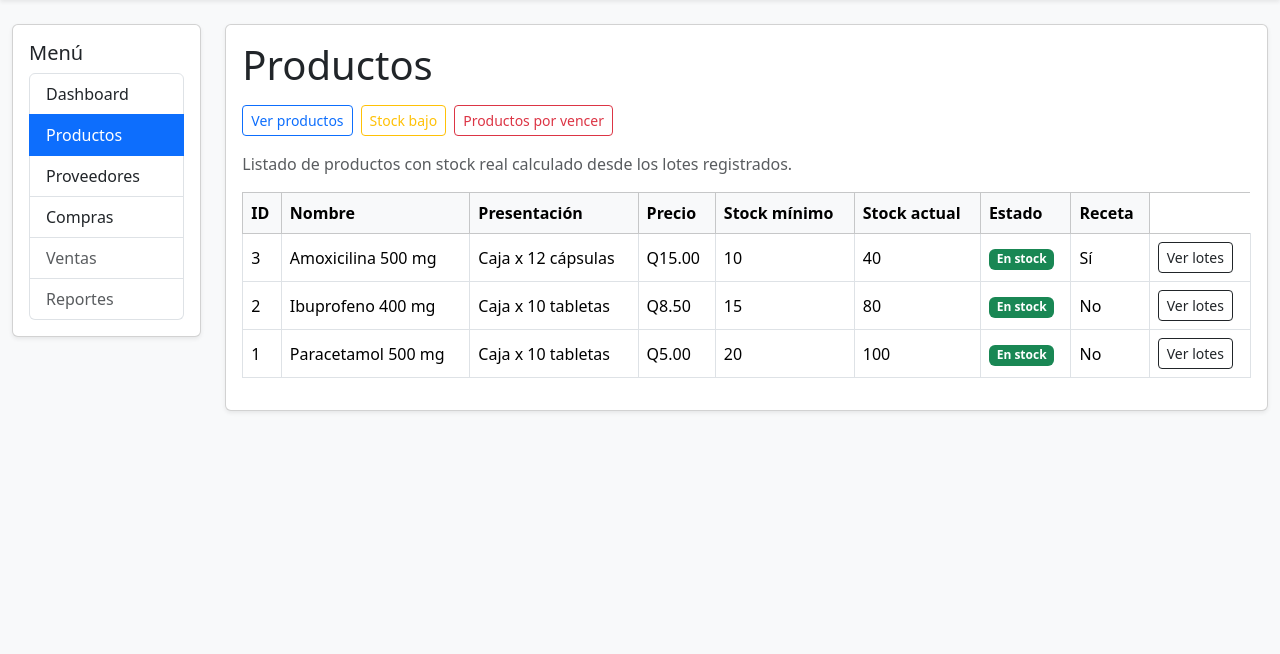
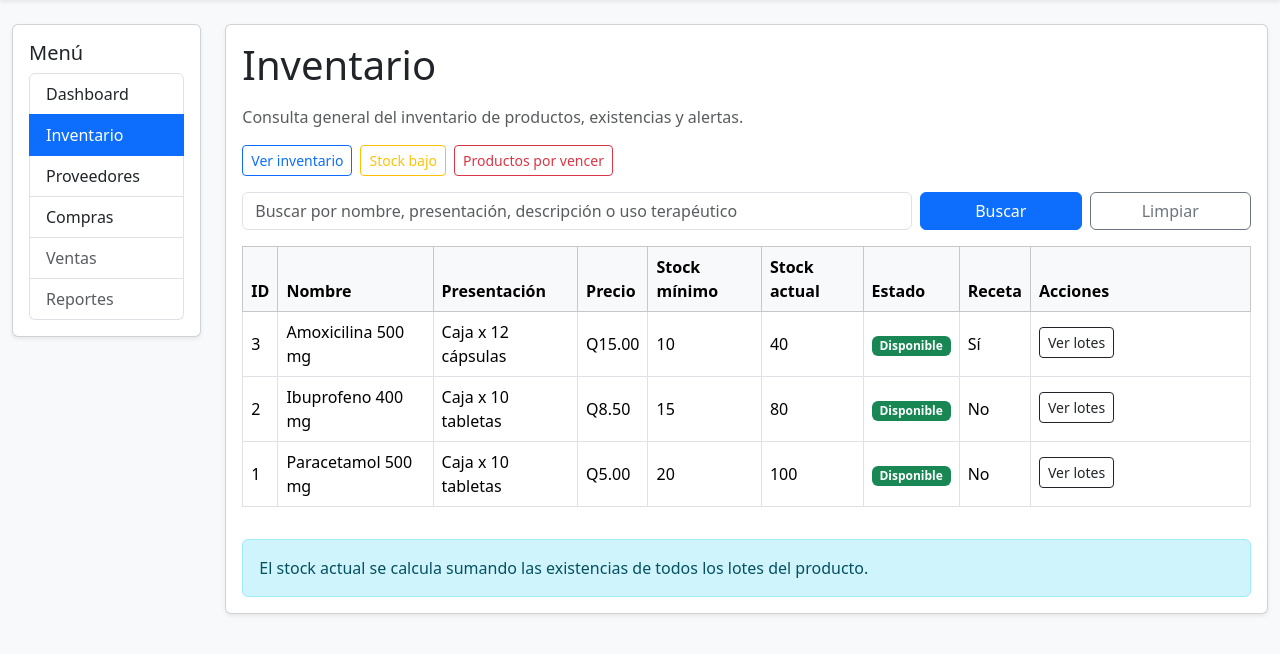
Before and after one commit to Santiagobrrrr/nikte-farmacia, a PHP site: page /nikte-farmacia/modules/productos/index.php in a window 1280 px wide. Shown: the part 50-704 px from the top of the page. Run offline with PHP 8.4, Linux system fonts and the light colour scheme; a user stored in the database is signed in; data comes from the database, SQL or seed files in the repository.

Commit message:
corrección y  cambio de inventario

```diff
--- a/includes/sidebar.php
+++ b/includes/sidebar.php
@@ -29,7 +29,7 @@ $isUsuarios = str_contains($currentPage, '/modules/usuarios/');
 
                 <a href="<?= BASE_URL; ?>/modules/productos/index.php"
                    class="list-group-item list-group-item-action <?= $isProductos ? 'active' : ''; ?>">
-                    Productos
+                    Inventario
                 </a>
 
                 <a href="<?= BASE_URL; ?>/modules/proveedores/index.php"
--- a/modules/lotes/index.php
+++ b/modules/lotes/index.php
@@ -71,7 +71,7 @@ try {
                     <div class="d-flex justify-content-between align-items-center mb-3">
                         <h1 class="mb-0">Lotes del producto</h1>
                         <a href="<?= BASE_URL; ?>/modules/productos/index.php" class="btn btn-secondary">
-                            Volver a productos
+                            Volver a inventario
                         </a>
                     </div>
 
--- a/modules/productos/index.php
+++ b/modules/productos/index.php
@@ -8,6 +8,8 @@ $error = '';
 $success = $_SESSION['producto_success'] ?? '';
 unset($_SESSION['producto_success']);
 
+$busqueda = trim($_GET['q'] ?? '');
+
 try {
     $pdo = getPDO();
 
@@ -15,25 +17,42 @@ try {
                 p.id_producto,
                 p.nombre,
                 p.presentacion,
+                p.descripcion,
+                p.uso_terapeutico,
                 p.precio_venta,
                 p.stock_minimo,
                 p.requiere_receta,
                 COALESCE(SUM(l.cantidad_actual), 0) AS stock_actual
             FROM producto p
-            LEFT JOIN lote l ON l.id_producto = p.id_producto
-            GROUP BY
+            LEFT JOIN lote l ON l.id_producto = p.id_producto";
+
+    $params = [];
+
+    if ($busqueda !== '') {
+        $sql .= " WHERE
+                    p.nombre LIKE :q
+                    OR p.presentacion LIKE :q
+                    OR p.descripcion LIKE :q
+                    OR p.uso_terapeutico LIKE :q";
+        $params['q'] = '%' . $busqueda . '%';
+    }
+
+    $sql .= " GROUP BY
                 p.id_producto,
                 p.nombre,
                 p.presentacion,
+                p.descripcion,
+                p.uso_terapeutico,
                 p.precio_venta,
                 p.stock_minimo,
                 p.requiere_receta
               ORDER BY p.nombre ASC";
 
-    $stmt = $pdo->query($sql);
+    $stmt = $pdo->prepare($sql);
+    $stmt->execute($params);
     $productos = $stmt->fetchAll();
 } catch (Throwable $e) {
-    $error = 'No se pudieron cargar los productos.';
+    $error = 'No se pudo cargar el inventario.';
 }
 ?>
 
@@ -44,8 +63,9 @@ try {
         <div class="col-12 col-md-9 col-lg-10">
             <div class="card shadow-sm">
                 <div class="card-body">
+
                     <div class="d-flex justify-content-between align-items-center mb-3">
-    <h1 class="mb-0">Productos</h1>
+                        <h1 class="mb-0">Inventario</h1>
 
                         <?php if (currentRole() === 'administradora'): ?>
                             <a href="<?= BASE_URL; ?>/modules/productos/form.php" class="btn btn-success">
@@ -54,9 +74,13 @@ try {
                         <?php endif; ?>
                     </div>
 
+                    <p class="text-muted">
+                        Consulta general del inventario de productos, existencias y alertas.
+                    </p>
+
                     <div class="d-flex flex-wrap gap-2 mb-3">
                         <a href="<?= BASE_URL; ?>/modules/productos/index.php" class="btn btn-outline-primary btn-sm">
-                            Ver productos
+                            Ver inventario
                         </a>
 
                         <a href="<?= BASE_URL; ?>/modules/productos/stock_bajo.php" class="btn btn-outline-warning btn-sm">
@@ -68,9 +92,26 @@ try {
                         </a>
                     </div>
 
-                    <p class="text-muted">
-                        Listado de productos con stock real calculado desde los lotes registrados.
-                    </p>
+                    <form method="GET" action="<?= BASE_URL; ?>/modules/productos/index.php" class="row g-2 mb-3">
+                        <div class="col-12 col-md-8">
+                            <input
+                                type="text"
+                                name="q"
+                                class="form-control"
+                                placeholder="Buscar por nombre, presentación, descripción o uso terapéutico"
+                                value="<?= htmlspecialchars($busqueda); ?>">
+                        </div>
+
+                        <div class="col-6 col-md-2">
+                            <button type="submit" class="btn btn-primary w-100">Buscar</button>
+                        </div>
+
+                        <div class="col-6 col-md-2">
+                            <a href="<?= BASE_URL; ?>/modules/productos/index.php" class="btn btn-outline-secondary w-100">
+                                Limpiar
+                            </a>
+                        </div>
+                    </form>
 
                     <?php if (!empty($success)): ?>
                         <div class="alert alert-success">
@@ -84,7 +125,7 @@ try {
                         </div>
                     <?php elseif (empty($productos)): ?>
                         <div class="alert alert-warning">
-                            No hay productos registrados todavía.
+                            <?= $busqueda !== '' ? 'No se encontraron productos con esa búsqueda.' : 'No hay productos registrados todavía.'; ?>
                         </div>
                     <?php else: ?>
                         <div class="table-responsive">
@@ -99,9 +140,7 @@ try {
                                         <th>Stock actual</th>
                                         <th>Estado</th>
                                         <th>Receta</th>
-                                        <?php if (currentRole() === 'administradora'): ?>
                                         <th width="220">Acciones</th>
-                                        <?php endif; ?>
                                     </tr>
                                 </thead>
                                 <tbody>
@@ -111,13 +150,13 @@ try {
                                         $stockMinimo = (int) $producto['stock_minimo'];
 
                                         if ($stockActual <= 0) {
-                                            $estado = 'Sin stock';
+                                            $estado = 'Agotado';
                                             $clase = 'danger';
                                         } elseif ($stockActual <= $stockMinimo) {
                                             $estado = 'Stock bajo';
                                             $clase = 'warning';
                                         } else {
-                                            $estado = 'En stock';
+                                            $estado = 'Disponible';
                                             $clase = 'success';
                                         }
                                         ?>
@@ -134,31 +173,25 @@ try {
                                                 </span>
                                             </td>
                                             <td><?= (int) $producto['requiere_receta'] === 1 ? 'Sí' : 'No'; ?></td>
-                                            <?php if (currentRole() === 'administradora'): ?>
                                             <td>
                                                 <a href="<?= BASE_URL; ?>/modules/lotes/index.php?id_producto=<?= (int) $producto['id_producto']; ?>" class="btn btn-sm btn-outline-dark mb-1">
                                                     Ver lotes
                                                 </a>
 
+                                                <?php if (currentRole() === 'administradora'): ?>
                                                     <a href="<?= BASE_URL; ?>/modules/productos/form.php?id=<?= (int) $producto['id_producto']; ?>" class="btn btn-sm btn-primary mb-1">
                                                         Editar
                                                     </a>
-
-                                                    <a href="<?= BASE_URL; ?>/modules/lotes/form.php?id_producto=<?= (int) $producto['id_producto']; ?>" class="btn btn-sm btn-success">
-                                                        Agregar lote
-                                                    </a>
+                                                <?php endif; ?>
                                             </td>
-                                            <?php else: ?>
-                                                <td>
-                                                    <a href="<?= BASE_URL; ?>/modules/lotes/index.php?id_producto=<?= (int) $producto['id_producto']; ?>" class="btn btn-sm btn-outline-dark">
-                                                        Ver lotes
-                                                    </a>
-                                                </td>
-                                            <?php endif; ?>
                                         </tr>
                                     <?php endforeach; ?>
                                 </tbody>
                             </table>
+                        </div>
+
+                        <div class="alert alert-info mt-3 mb-0">
+                            El stock actual se calcula sumando las existencias de todos los lotes del producto.
                         </div>
                     <?php endif; ?>
                 </div>
--- a/modules/productos/stock_bajo.php
+++ b/modules/productos/stock_bajo.php
@@ -40,15 +40,15 @@ try {
             <div class="card shadow-sm">
                 <div class="card-body">
                     <div class="d-flex justify-content-between align-items-center mb-3">
-                        <h1 class="mb-0">Productos con stock bajo</h1>
+                        <h1 class="mb-0">Inventario con stock bajo</h1>
                         <a href="<?= BASE_URL; ?>/modules/productos/index.php" class="btn btn-outline-secondary">
-                            Volver a productos
+                            Volver a Inventario
                         </a>
                     </div>
 
                     <div class="d-flex flex-wrap gap-2 mb-3">
                         <a href="<?= BASE_URL; ?>/modules/productos/index.php" class="btn btn-outline-primary btn-sm">
-                            Ver productos
+                            Ver inventario
                         </a>
 
                         <a href="<?= BASE_URL; ?>/modules/productos/stock_bajo.php" class="btn btn-outline-warning btn-sm">
```
Also changed, not shown: modules/productos/por_vencer.php (+4 -4 lines). Lines whose indentation alone changed are shown as unchanged.
